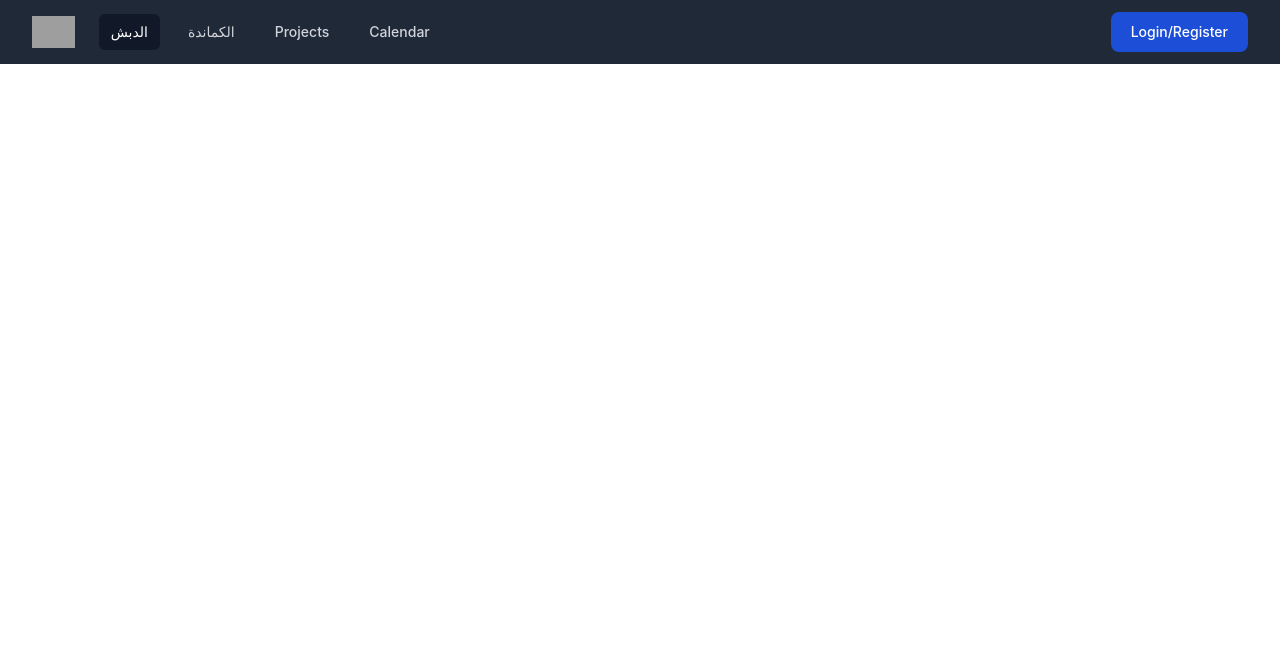
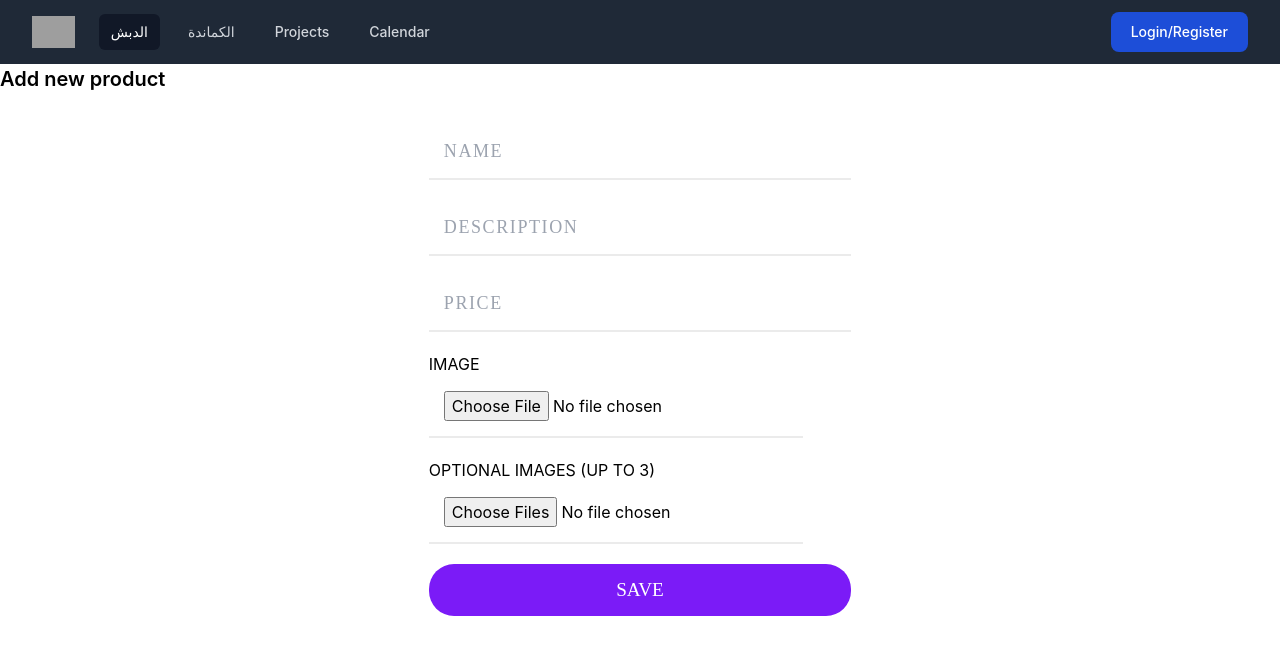
Before and after one commit to bassem97/haystack-frontend, a React (Create React App) app: page /products/add in a window 1280 px wide. Shown: the top 654 px of the page. Built offline with nearby package versions, Linux system fonts and the light colour scheme; grey boxes are pictures that could not be loaded.

Commit message:
feat - AddProduct

```diff
--- a/src/App.js
+++ b/src/App.js
@@ -2,6 +2,7 @@ import React, { Suspense } from "react";
 import {BrowserRouter, Route, Routes} from 'react-router-dom';
 import Cart from "./pages/Cart";
 import ProductList from "./pages/ProductList";
+import AddProduct from "./pages/AddProduct";
 import Product from "./pages/Product";
 import './assets/styles/index.css';
 import Navbar from "./components/Navbar";
@@ -32,6 +33,7 @@ const App = () => {
               <Route path="/shoppingCart"  element={<Cart/>}/>
               <Route path="/cart"  element={<Cart/>}/>
               <Route path="/products"  element={<ProductList/>}/>
+              <Route path="/products/add"  element={<AddProduct/>}/>
               <Route path="/product/:id"  element={<Product/>}/>
               <Route path="/success" element={<Success/>}/>
               <Route path="/profile"  element={<Profile/>}/>
--- a/src/components/Products.jsx
+++ b/src/components/Products.jsx
@@ -1,7 +1,6 @@
 import { useEffect, useState } from "react";
 import styled from "styled-components";
 
-import Product from "./Product";
 import axios from "axios";
 
 const Container = styled.div`
--- /dev/null
+++ b/src/pages/AddProduct.jsx
@@ -0,0 +1,251 @@
+import styled from "styled-components";
+import {useState} from "react";
+import {mobile} from "../responsive";
+import { publicRequest } from "../requestMethods";
+import {useNavigate} from "react-router";
+
+const AddProduct = () => {
+
+    const navigate = useNavigate();
+
+    const [formData, setFormData] = useState({
+        name: "",
+        description: "",
+        price: "",
+        image: "",
+        optional_images: []
+    });
+    let imageFormData = new FormData();
+
+    const [errors, setErrors] = useState({visible: false, message: ""});
+
+
+    const onChange = (e) => {
+        setFormData({...formData, [e.target.name]: e.target.value});
+    };
+
+
+    const onChangeFile = async (e) => {
+        console.log(e.target.files[0]);
+
+
+        if (e.target.files[0] !== undefined) {
+            try {
+
+                const uploadedFile = e.target.files;
+                for (let i = 0; i < uploadedFile.length; i++) {
+                    imageFormData.append('uploads[]', uploadedFile[i], uploadedFile[i].name);
+                }
+                const res = await publicRequest.post(
+                    "/uploads",
+                    imageFormData
+                );
+                console.log(res.data.name);
+                setFormData({...formData, image: res.data.name});
+            } catch (e) {
+                console.log(e);
+            }
+        }
+    };
+
+    const onChangeMultipleFiles = async (e) => {
+        console.log(e.target.files);
+
+
+        if (e.target.files[0] !== undefined) {
+            try {
+
+                const uploadedFile = e.target.files;
+                for (let i = 0; i < uploadedFile.length; i++) {
+                    imageFormData = new FormData();
+                    imageFormData.append('uploads[]', uploadedFile[i], uploadedFile[i].name);
+                    const res = await publicRequest.post(
+                        "/uploads",
+                        imageFormData
+                    );
+                    console.log(res.data.name);
+                    optional_images.push(res.data.name)
+                }
+
+            } catch (e) {
+                console.log(e);
+            }
+        }
+    };
+
+
+    const onSubmit = async (e) => {
+        e.preventDefault();
+        console.log(formData);
+        try {
+            console.log("POST")
+            await publicRequest.post(
+                "/products",
+                    formData
+            ).then(() => {
+                navigate('/products');
+            });
+        } catch (err) {
+            console.log(err);
+        }
+    };
+
+    const {name, description, price, image, optional_images} = formData;
+
+    return (
+        <Wrapper>
+            <Title>Add new product</Title>
+            <Form onSubmit={onSubmit}>
+                <FormGroup>
+                    {errors.visbile && <FormError>{errors.message}</FormError>}
+                </FormGroup>
+                <FormGroup>
+                    <FormField
+                        type="text"
+                        name="name"
+                        placeholder="name"
+                        value={name}
+                        onChange={(e) => onChange(e)}
+                    />
+                </FormGroup>
+                <FormGroup>
+                    <FormField
+                        type="text"
+                        name="description"
+                        placeholder="Description"
+                        value={description}
+                        onChange={(e) => onChange(e)}
+                    />
+                </FormGroup>
+                <FormGroup>
+                    <FormField
+                        type="number"
+                        name="price"
+                        placeholder="Price"
+                        value={price}
+                        onChange={(e) => onChange(e)}
+                    />
+                </FormGroup>
+                <FormGroup>
+                        <p>Image
+                    <FormField
+                        type="file"
+                        name="image"
+                        onChange={(e) => onChangeFile(e)}
+                    />
+                        </p>
+                </FormGroup>
+                <FormGroup>
+                    <p>Optional Images (Up to 3)
+                        <FormField
+                            type="file"
+                            name="image"
+                            multiple
+                            onChange={(e) => onChangeMultipleFiles(e)}
+                        />
+                    </p>
+                </FormGroup>
+                <FormButton>Save</FormButton>
+            </Form>
+        </Wrapper>
+    );
+}
+const Wrapper = styled.div`
+  height: 100%;
+  display: flex;
+  flex-direction: column;
+`;
+const Title = styled.span`
+  font-size: 20px;
+  font-weight: 600;
+  margin-right: 20px;
+  ${mobile({marginRight: "0px"})}
+`;
+const FormGroup = styled.div`
+  margin: 10px 0;
+  display: flex;
+  flex-direction: column;
+`;
+const Form = styled.form`
+  text-transform: uppercase;
+  color: black;
+  display: flex;
+  flex-direction: column;
+  width: 33%;
+  align-self: center;
+`;
+const FormField = styled.input`
+  color: black;
+  padding: 15px;
+  outline: 0;
+  border-width: 0 0 2px;
+  border-color: #ebebeb;
+
+  ::placeholder {
+    text-transform: uppercase;
+    font-family: "Kiona";
+    font-size: large;
+    letter-spacing: 0.1rem;
+  }
+`;
+const FormButton = styled.button`
+  background: #7b1bf7;
+  text-transform: uppercase;
+  color: white;
+  border-radius: 25px;
+  padding: 15px;
+  border: 0;
+  font-size: large;
+  margin: 10px 0;
+  font: 200 larger Kiona;
+`;
+const FormError = styled.p`
+  color: #f74b1b;
+`;
+const Spinner = () => (
+    <Loader viewBox="0 0 50 50">
+        <circle
+            className="path"
+            cx="25"
+            cy="25"
+            r="20"
+            fill="none"
+            strokeWidth="2"
+        />
+    </Loader>
+);
+const Loader = styled.svg`
+  animation: rotate 2s linear infinite;
+  display: flex;
+  align-self: center;
+  width: 50px;
+  height: 50px;
+
+  & .path {
+    stroke: #5652bf;
+    stroke-linecap: round;
+    animation: dash 1.5s ease-in-out infinite;
+  }
+
+  @keyframes rotate {
+    100% {
+      transform: rotate(360deg);
+    }
+  }
+  @keyframes dash {
+    0% {
+      stroke-dasharray: 1, 150;
+      stroke-dashoffset: 0;
+    }
+    50% {
+      stroke-dasharray: 90, 150;
+      stroke-dashoffset: -35;
+    }
+    100% {
+      stroke-dasharray: 90, 150;
+      stroke-dashoffset: -124;
+    }
+  }
+`;
+
+export default AddProduct;
```
